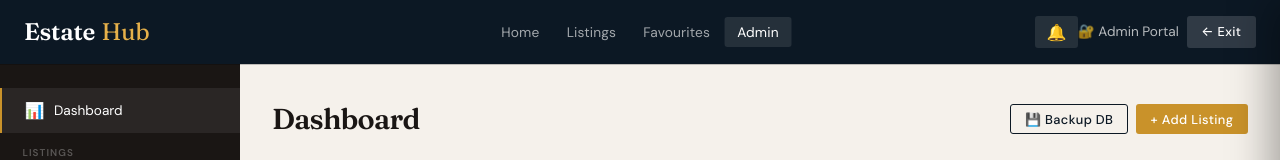
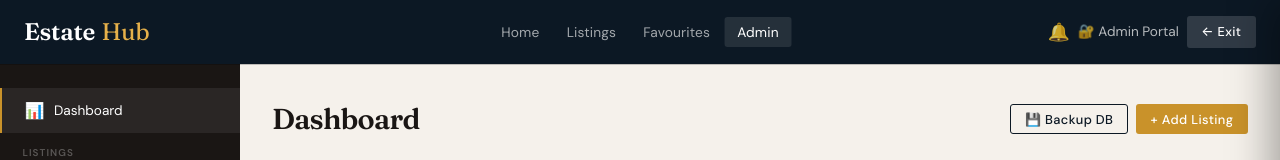
Before and after one commit to mmserote18-source/ITFFA-Serote-Estates, a website: page admin.html in a window 1280 px wide. Shown: the top 160 px of the page. Drawn offline with Linux system fonts and the light colour scheme; no server answers; sample sign-in values are in the browser's storage.

Commit message:
Make notification bell float on navbar — transparent background

```diff
--- a/css/styles.css
+++ b/css/styles.css
@@ -684,17 +684,17 @@ textarea.form-control { resize: vertical; min-height: 100px; }
 /* ---- Notification Bell ---- */
 .notif-bell-wrap { position: relative; }
 .notif-bell-btn {
-  background: rgba(255,255,255,0.1);
+  background: transparent;
   border: none;
   border-radius: var(--radius);
-  color: #fff;
-  font-size: 1rem;
-  padding: 0.4rem 0.7rem;
+  color: rgba(255,255,255,0.8);
+  font-size: 1.1rem;
+  padding: 0.4rem 0.5rem;
   cursor: pointer;
   position: relative;
-  transition: background var(--transition);
+  transition: color var(--transition);
 }
-.notif-bell-btn:hover { background: rgba(255,255,255,0.18); }
+.notif-bell-btn:hover { color: #fff; }
 .notif-badge {
   position: absolute;
   top: -5px; right: -5px;
```
